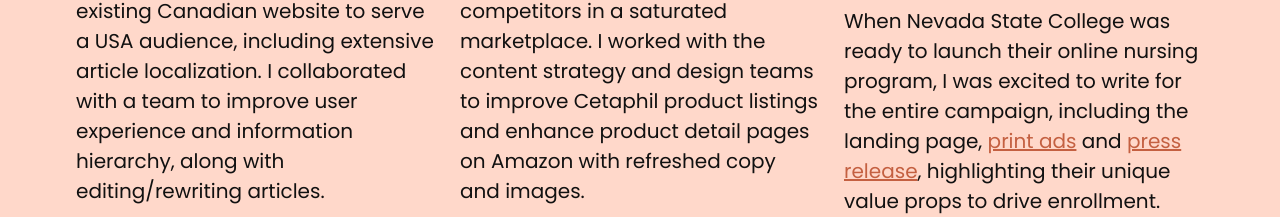
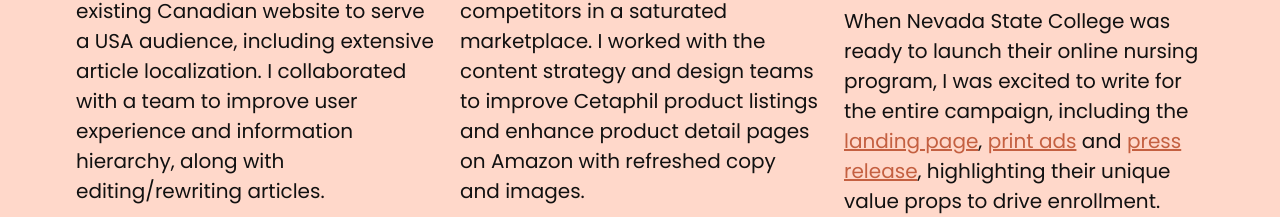
Before and after one commit to mjchamplin/kaytee.me, a website: page index.html in a window 1280 px wide. Shown: the part 5164-5381 px from the top of the page. Drawn offline with nearby package versions, Linux system fonts and the light colour scheme.

Commit message:
Added assets for Nevada State College deliverables

```diff
--- a/index.html
+++ b/index.html
@@ -272,7 +272,7 @@
               </h3>
               <p class="work-meta">360&#176; campaign</p>
               <p>
-                When Nevada State College was ready to launch their online nursing program, I was excited to write for the entire campaign, including the landing page, <a href="https://online.nsc.edu/" target="_blank">print ads</a> and <a href="https://online.nsc.edu/" target="_blank">press release</a>, highlighting their unique value props to drive enrollment.
+                When Nevada State College was ready to launch their online nursing program, I was excited to write for the entire campaign, including the <a href="https://online.nsc.edu/" target="_blank">landing page</a>, <a href="includes/img/nevada-print.jpg" target="_blank">print ads</a> and <a href="includes/img/nevada-press-release.jpg" target="_blank">press release</a>, highlighting their unique value props to drive enrollment.
               </p>
             </div>
             </div>
```
Also changed, not shown: assets/img/nevada-press-release.jpg (added), assets/img/nevada-print.jpg (added), includes/img/nevada-press-release.jpg (added), includes/img/nevada-print.jpg (added).
